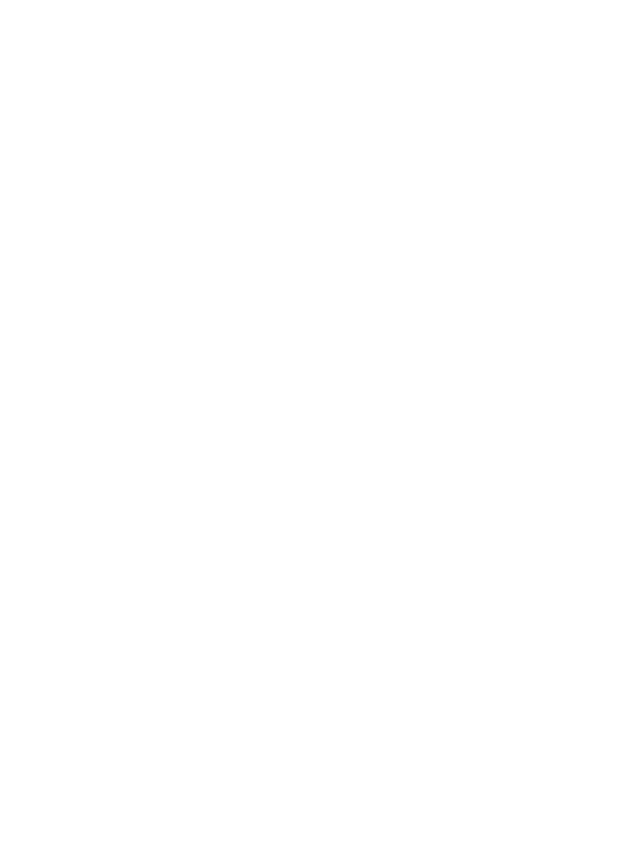
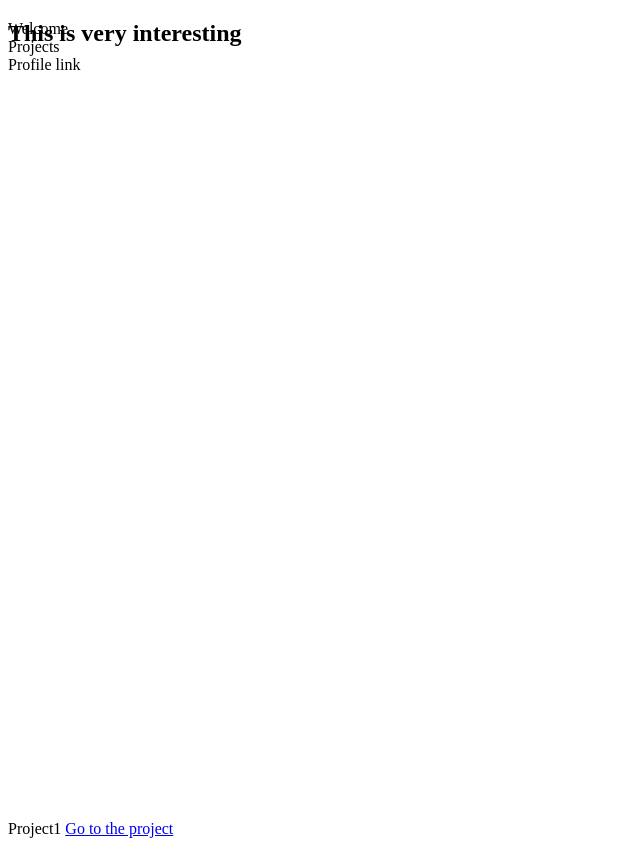
Before and after one commit to mattlawliet0000/trials-app2, a plain HTML site: page index.html in a window 1280 px wide. Shown: the whole page, without its empty margins (0-640 px from the left). Before the commit the page ends 800 px from the top, so only its background shows below. Drawn offline with Linux system fonts and the light colour scheme.

Commit message:
base files necessary changes

```diff
--- a/css/style.css
+++ b/css/style.css
@@ -0,0 +1,10 @@
+nav {
+  position: fixed;
+}
+
+#welcome-section {
+  height: 100vh;
+}
+
+@media only screen and (min-width: 850px) {
+}
--- a/index.html
+++ b/index.html
@@ -21,6 +21,20 @@
     - The freeCodeCamp Team
 
     -->
+    <nav id="navbar">
+      <div class="section-link">Welcome</div>
+      <div class="section-link">Projects</div>
+      <div class="section-link">Profile link</div>
+    </nav>
+    <section id="welcome-section">
+      <h1>This is very interesting</h1>
+    </section>
+    <section id="projects">
+      <div class="project-tile">
+        Project1
+        <a href="projects/project1.html">Go to the project</a>
+      </div>
+    </section>
     <script  src="js/index.js"></script>
   </body>
 </html>
```
